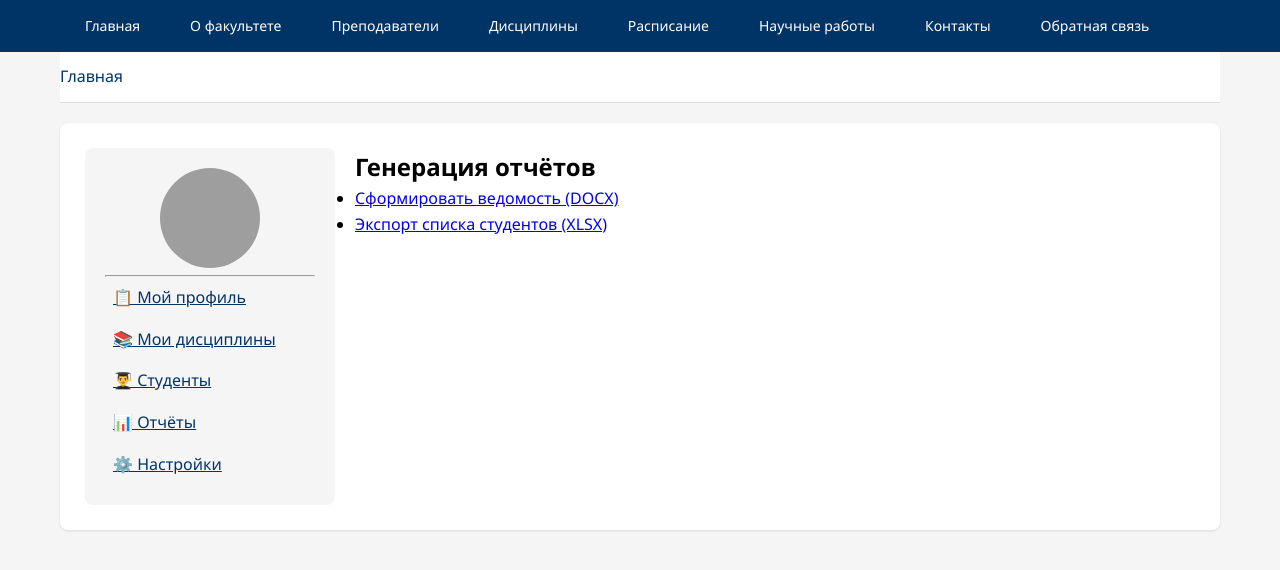
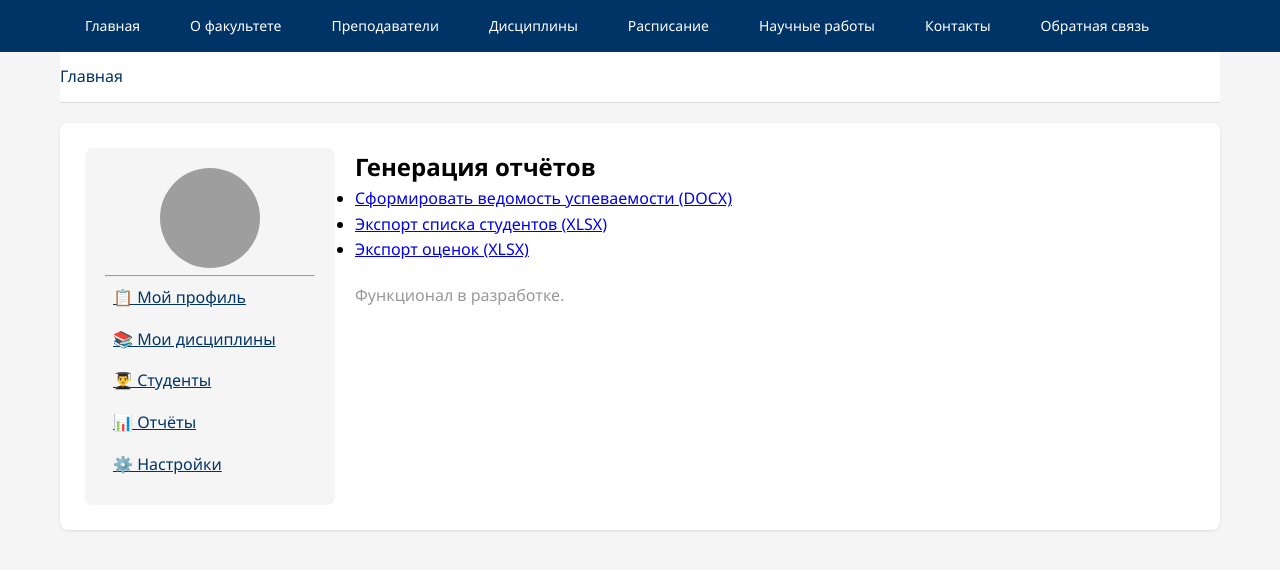
Before and after one commit to VasDan99/web-portal-kafedra, a Python web app: template app/templates/cabinet/teacher/reports.html in a window 1280 px wide. Shown: the part 149-719 px from the top of the page. Run offline with Jinja, Linux system fonts and the light colour scheme; the template is opened without the code that fills it, so the values that code supplies are empty; grey boxes are pictures that could not be loaded.

Commit message:
Add teacher reports template

```diff
--- a/app/templates/cabinet/teacher/reports.html
+++ b/app/templates/cabinet/teacher/reports.html
@@ -11,10 +11,13 @@
 
 {% block teacher_content %}
 <h2>Генерация отчётов</h2>
+
 <ul>
-    <li><a href="#">Сформировать ведомость (DOCX)</a></li>
+    <li><a href="#">Сформировать ведомость успеваемости (DOCX)</a></li>
     <li><a href="#">Экспорт списка студентов (XLSX)</a></li>
+    <li><a href="#">Экспорт оценок (XLSX)</a></li>
 </ul>
+<p style="color: #999; margin-top: 20px;">Функционал в разработке.</p>
 {% endblock %}
 </body>
 </html>
```
